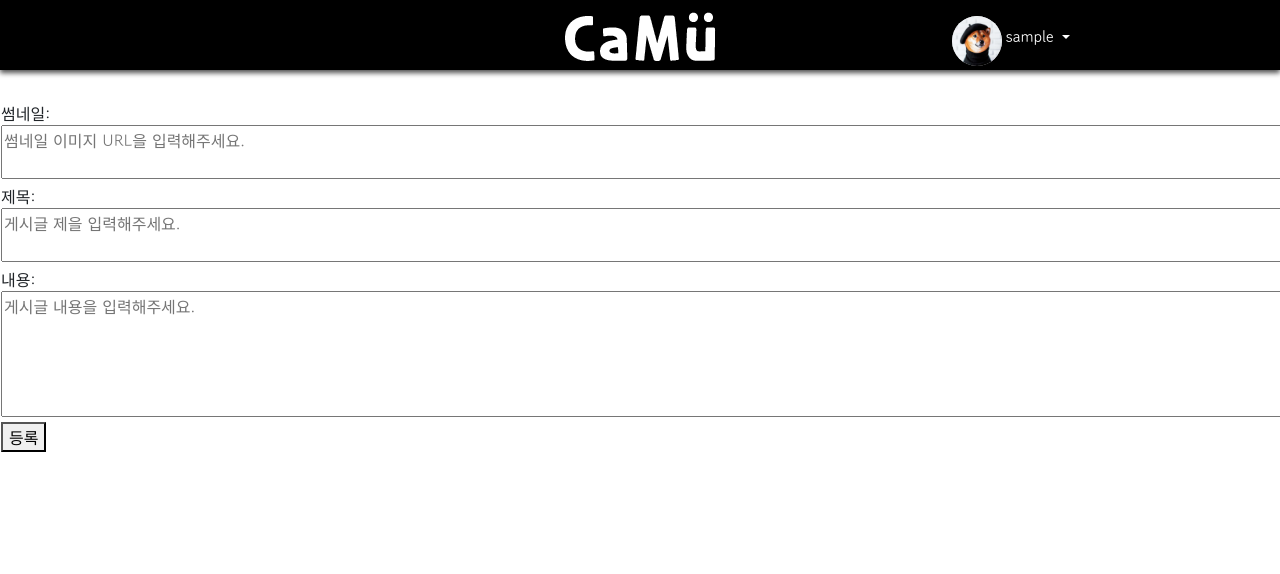
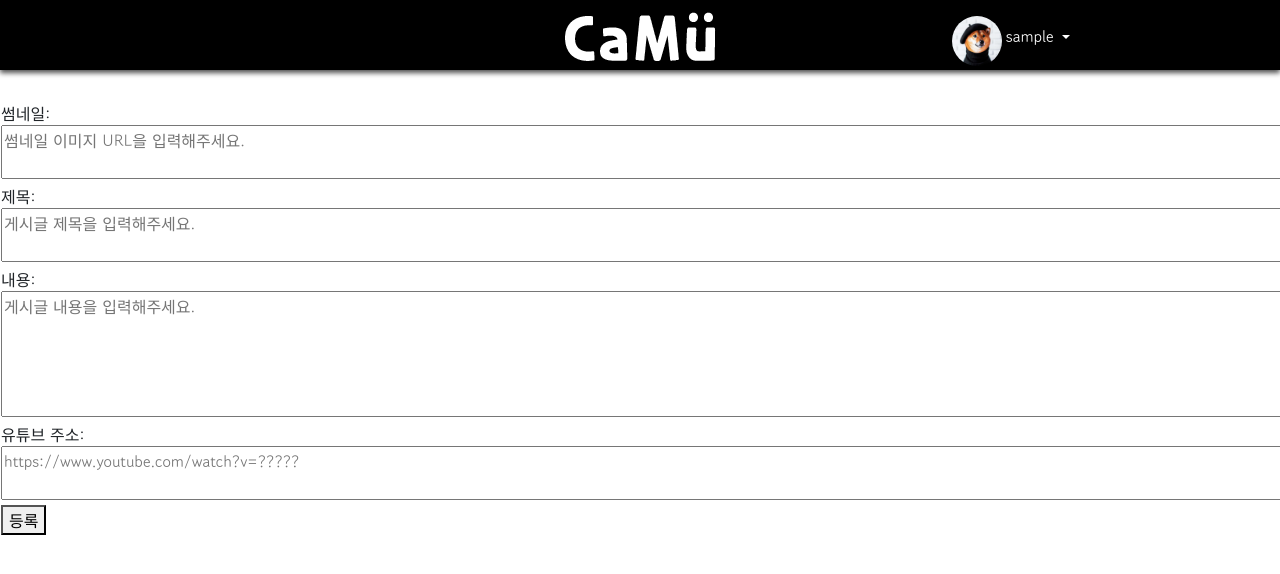
Before and after one commit to saddeveloper99/Django_Team_Project, a Django app: page /create-post/ in a window 1280 px wide. Shown: the top 574 px of the page. Run offline with Django 4.2, Linux system fonts and the light colour scheme; the visitor is signed in with stand-in values (Sample User, id 1).

Commit message:
add youtube player

```diff
--- a/tweet/models.py
+++ b/tweet/models.py
@@ -13,4 +13,4 @@ class Post(models.Model):
     update_at = models.DateTimeField(auto_now=True)
     comment = models.TextField()
     like_count = models.PositiveIntegerField(default=0)
-{}
+    youtube_url = models.CharField(max_length=20)
--- a/tweet/templates/tweet/create_post.html
+++ b/tweet/templates/tweet/create_post.html
@@ -18,10 +18,13 @@
         <textarea name="url" cols="150" rows="2" placeholder="썸네일 이미지 URL을 입력해주세요."></textarea>
         <br>
         <label for="input_title">제목:</label><br>
-        <textarea name="title" cols="150" rows="2" placeholder="게시글 제을 입력해주세요."></textarea>
+        <textarea name="title" cols="150" rows="2" placeholder="게시글 제목을 입력해주세요."></textarea>
         <br>
         <label for="comment">내용:</label><br>
         <textarea name="comment" cols="150" rows="5" placeholder="게시글 내용을 입력해주세요."></textarea>
+        <br>
+        <label for="comment">유튜브 주소:</label><br>
+        <textarea name="youtube_url" cols="150" rows="2" placeholder="https://www.youtube.com/watch?v=?????"></textarea>
         <br>
         <button type="submit">등록</button>
         {% if error %}
--- a/tweet/views.py
+++ b/tweet/views.py
@@ -5,17 +5,18 @@ from django.contrib import auth
 from .models import Post
 from user.models import UserModel
 from django.urls import reverse
+from tweet.models import Post
 
 
 def home(request):
     user = request.user.is_authenticated
     if user:
-        return render(request, 'tweet/home.html')
+        all_post = Post.objects.all().order_by('-create_at')
+        return render(request, 'tweet/home.html', {'all_post': all_post})
     else:
         return redirect('/sign-in')
 
 # 게시글 작성 ,login_required를 사용하는대신, 사용자를 로그인 페이지로 이동시킨다.
-
 def create_post(request):
     # 접근한 사용자가 로그인한 유저가 아니라면 로그인 페이지로 이동한다.
     user = request.user.is_authenticated
@@ -32,17 +33,26 @@ def create_post(request):
         title = request.POST.get('title', '')
         comment = request.POST.get('comment', '')
         owner = auth.get_user(request).user_id
+        youtube_url = request.POST.get('youtube_url', '')
         #접근한 유저가 UserModel에 등록된 사용자가 아닐경우 방지
         try :
             owner = UserModel.objects.get(user_id=owner)
         except UserModel.DoesNotExist:
             return redirect('/')
 
+        # youtube url 데이터 검사
+        if 'youtube.com' in youtube_url :
+            youtube_url_check = youtube_url.split('watch?v=')[1][:11]
+        elif 'youtu.be' in youtube_url :
+            youtube_url_check = youtube_url.split('be/')[1]
+        else :
+            return render(request, 'tweet/create_post.html', {'error': '유튜브 주소창을 입력해주세요.'})
+
         # 데이터 검사
         if not all([url, title, comment]):
             return render(request, 'tweet/create_post.html', {'error': '빈칸 없이 입력해주세요.'})
         # 게시글 저장,
-        new_post = Post.objects.create(owner=owner,url=url,title=title,comment=comment)
+        new_post = Post.objects.create(owner=owner,url=url,title=title,comment=comment,youtube_url=youtube_url_check)
 
         # 게시글 저장후, 상세페이지로 이동
         return render(request, 'tweet/create_post.html')
@@ -50,18 +60,17 @@ def create_post(request):
 
 # 게시글 수정
 def set_post(request,post_id):
+    # 탐색하는 게시글이 없을 경우 방지
     try:
         post = Post.objects.get(post_id=post_id)
     except Post.DoesNotExist:
         return redirect('/')
-    # 지급 현재 작업영역 계십니다.
-    # 저장소에 최신 정보가 업데이트됬습니다.
-    # 작성가 아닌 유저의 접근 방지
+    # 작성자와,접근자 아이디가 불일치 할경우
     user = auth.get_user(request)
     if post.owner.user_id != user.user_id:
         return redirect('/')
 
-    context = {}
+    # GET일경우 기존 작성된 내용을 참고하여 데이터 출력
     if request.method == 'GET':
         return render(request, 'tweet/set_post.html', {'post': post})
 
@@ -72,13 +81,13 @@ def set_post(request,post_id):
         post.comment = request.POST.get('comment', '')
         post.save()
         post = Post.objects.filter(post_id=post_id)
-        return redirect('/')
+
+        # return redirect(reverse('상세페이지'))
         # return render(request, '상세페이지.html', {'post': post})
+
 
 # 게시글 삭제
 # @login_required() 현재 유저와, owner의 id값을 비교하는 분기문이 있으므로 사용할 필요가 없으리라 기대한다.
-
-
 def delete_post(request, post_id):
     if request.method == 'GET':
         return redirect('/')
```
Also changed, not shown: tweet/templates/tweet/home.html (+11 -30 lines).
